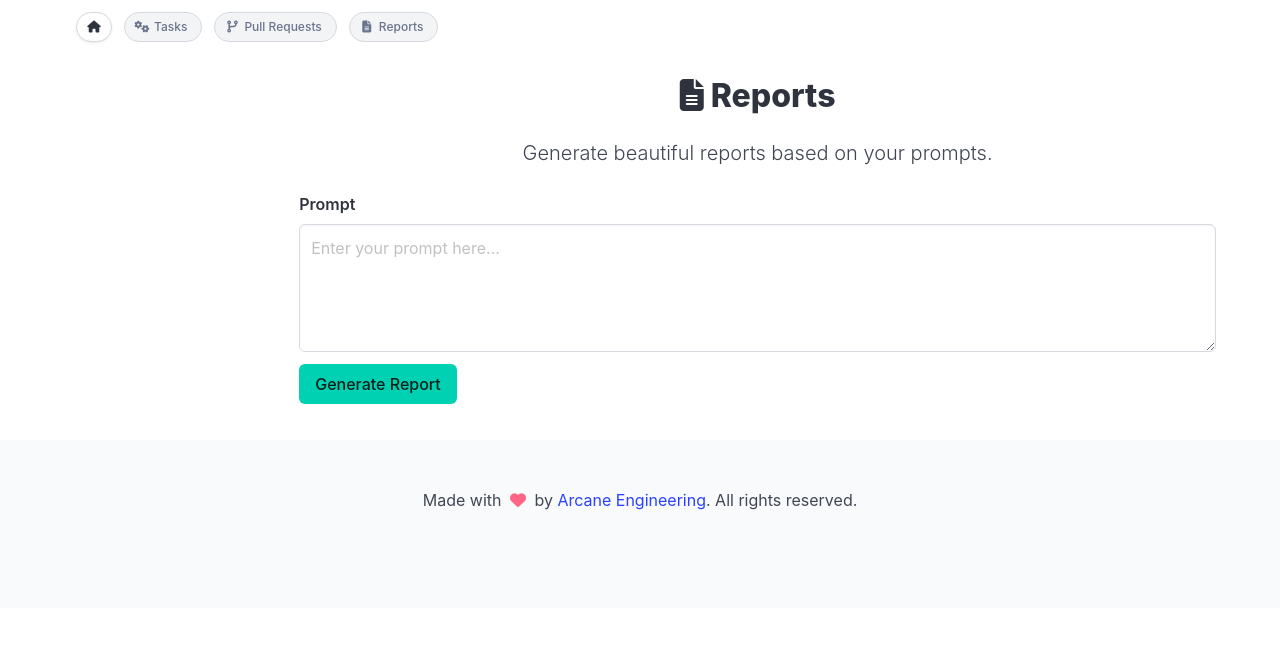
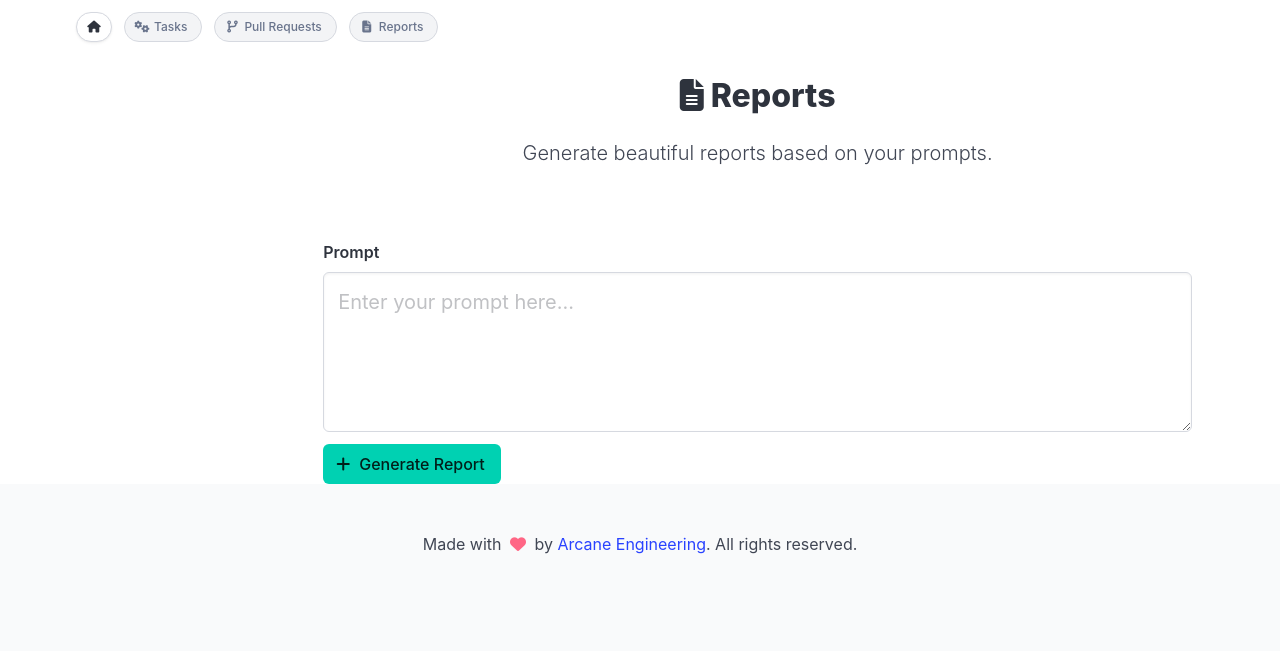
Before and after one commit to arc-eng/studio, a Django app: template reports/templates/list_reports.html in a window 1280 px wide. Shown: the top 651 px of the page. Run offline with Django 5.2, Linux system fonts and the light colour scheme; the template is opened without the code that fills it, so the values that code supplies are empty; parts of the project's set-up code (start-up, migrations or seed data) failed here and were passed over; some libraries are stand-ins or nearby versions.

Commit message:
Update list_reports template to match list_tasks template style

```diff
--- a/reports/templates/list_reports.html
+++ b/reports/templates/list_reports.html
@@ -23,33 +23,42 @@
         Generate beautiful reports based on your prompts.
     </p>
 
-    <form method="post" action="{% url 'generate_report' owner=repo_owner repo=repo_name %}">
-        {% csrf_token %}
-        <div class="field">
-            <label class="label">Prompt</label>
-            <div class="control">
-                <textarea class="textarea" name="prompt" placeholder="Enter your prompt here..."></textarea>
-            </div>
-        </div>
-        <div class="control">
-            <button type="submit" class="button is-primary">Generate Report</button>
-        </div>
-    </form>
-
-    <div class="columns is-centered mt-5">
-        <div class="column is-narrow">
-            <ul class="is-centered">
+    <div class="table-container p-3">
+        <table class="table is-fullwidth is-hoverable is-size-5">
+            <tbody>
                 {% for report in reports %}
-                    <li class="block">
+                    <tr>
+                        <td>
                             <a class="button is-rounded" href="{% url 'view_report' owner=repo_owner repo=repo_name report_id=report.id %}">
                                 <span class="icon">
                                     <i class="fas fa-file-alt"></i>
                                 </span>
                                 <span>Report {{ report.id }}</span>
                             </a>
-                    </li>
+                        </td>
+                    </tr>
                 {% endfor %}
-            </ul>
+            </tbody>
+        </table>
+    </div>
+
+    <div class="content px-5">
+        <form method="post" action="{% url 'generate_report' owner=repo_owner repo=repo_name %}">
+            {% csrf_token %}
+            <div class="field">
+                <label class="label">Prompt</label>
+                <div class="control">
+                    <textarea class="textarea is-medium" name="prompt" placeholder="Enter your prompt here..."></textarea>
                 </div>
             </div>
+            <div class="field is-grouped">
+                <div class="control">
+                    <button type="submit" class="button is-primary">
+                        <span class="icon"><i class="fa fa-plus"></i></span>
+                        <span>Generate Report</span>
+                    </button>
+                </div>
+            </div>
+        </form>
+    </div>
 {% endblock %}
```
Lines whose indentation alone changed are shown as unchanged.
